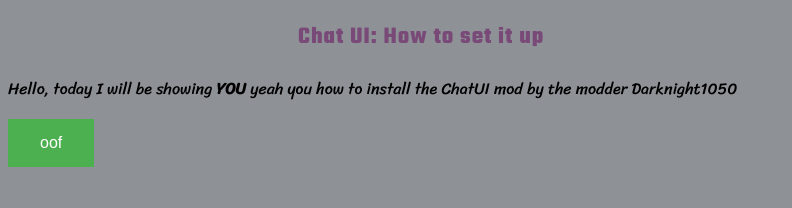
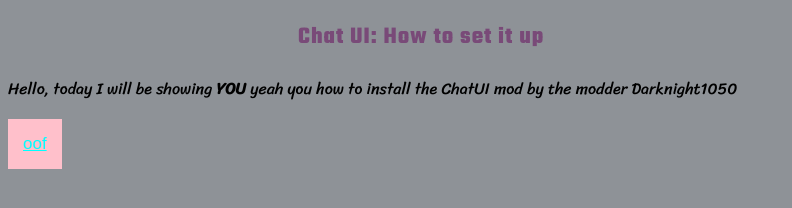
Before and after one commit to Futuremappermydud/chatsite, a plain HTML site: page index.html in a window 1280 px wide. Shown: the whole page, without its empty margins (0-792 px from the left). Drawn offline with Linux system fonts and the light colour scheme.

Commit message:
ponk best waifu

```diff
--- a/index.html
+++ b/index.html
@@ -13,14 +13,14 @@ h2 {
     letter-spacing: 1px;
 }
   button {
-  background-color: #4CAF50; /* Green */
-  border: none;
-  color: white;
-  padding: 15px 32px;
+  background-color: pink; /* Green */
+  border: 5px;
+  color: cyan;
+  padding: 15px 15px;
   text-align: center;
-  text-decoration: none;
+  text-decoration: underline;
   display: inline-block;
-  font-size: 16px;
+  font-size: 17px;
 }
 p {
  font-family: 'Sriracha', cursive;
```
